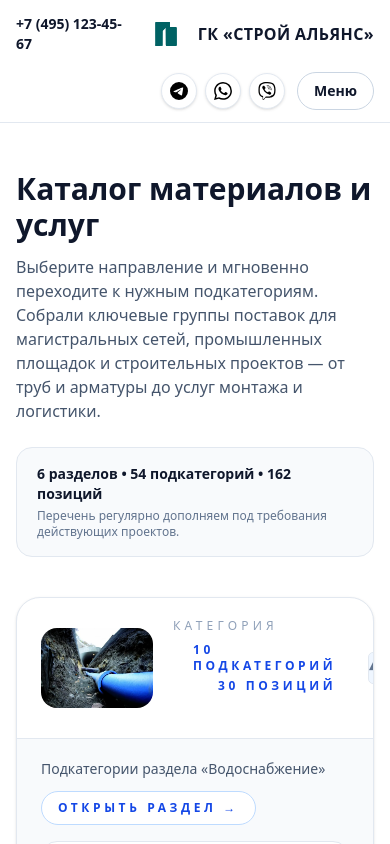
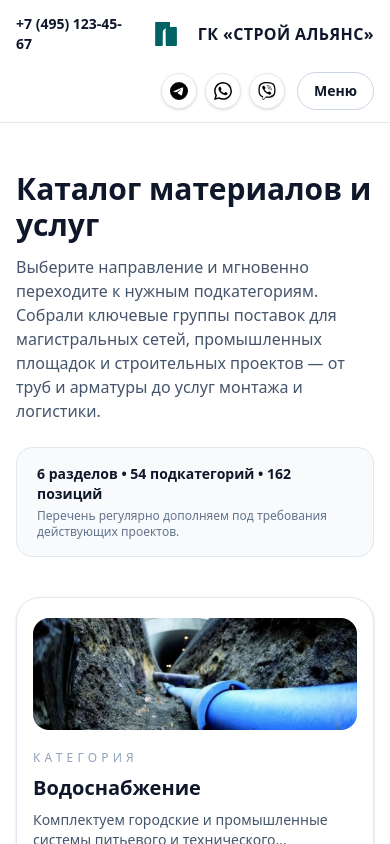
Before and after one commit to NeoKommersant/sitestroy, a Next.js app: page /catalog in a window 390 px wide. Shown: the top 844 px of the page. Built offline with nearby package versions, Linux system fonts and the light colour scheme.

Commit message:
адаптация моб версии

```diff
--- a/app/catalog/CatalogExplorer.tsx
+++ b/app/catalog/CatalogExplorer.tsx
@@ -20,20 +20,32 @@ const AccordionCategory = ({ category, isOpen, onToggle }: AccordionCategoryProp
   const [maxHeight, setMaxHeight] = useState(0);
 
   useEffect(() => {
-    if (containerRef.current) {
-      setMaxHeight(containerRef.current.scrollHeight);
-    }
-  }, [category.sub.length, isOpen]);
+    if (typeof window === "undefined" || !containerRef.current) return;
+    const node = containerRef.current;
+
+    const updateHeight = () => {
+      const measured = node.scrollHeight;
+      setMaxHeight(measured);
+    };
+
+    updateHeight();
+
+    const observer = new ResizeObserver(updateHeight);
+    observer.observe(node);
+
+    return () => observer.disconnect();
+  }, [category.sub.length]);
 
   return (
     <article className="overflow-hidden rounded-3xl border border-slate-200 bg-white shadow-sm transition hover:border-blue-200">
       <button
         type="button"
         onClick={onToggle}
-        className="flex w-full items-center gap-5 px-6 py-5 text-left transition hover:bg-slate-50"
+        className="flex w-full flex-col gap-5 px-4 py-5 text-left transition hover:bg-slate-50 sm:flex-row sm:items-center sm:px-6"
         aria-expanded={isOpen}
+        aria-controls={`catalog-category-${category.slug}`}
       >
-        <div className="relative h-20 w-28 flex-shrink-0 overflow-hidden rounded-2xl">
+        <div className="relative h-28 w-full overflow-hidden rounded-2xl sm:h-20 sm:w-28 md:h-24 md:w-32">
           <Image
             src={category.image}
             alt={category.title}
@@ -44,18 +56,16 @@ const AccordionCategory = ({ category, isOpen, onToggle }: AccordionCategoryProp
         </div>
         <div className="min-w-0 flex-1 space-y-2">
           <div className="text-xs uppercase tracking-[0.35em] text-slate-400">Категория</div>
-          <h3 className="truncate text-xl font-semibold text-slate-900">{category.title}</h3>
+          <h3 className="text-xl font-semibold text-slate-900 sm:truncate">{category.title}</h3>
           <p className="line-clamp-2 text-sm text-slate-600">{category.intro}</p>
         </div>
-        <div className="flex flex-col items-end gap-1 text-xs font-semibold uppercase tracking-[0.3em] text-blue-700">
+        <div className="flex flex-col items-start gap-1 text-xs font-semibold uppercase tracking-[0.25em] text-blue-700 sm:items-end sm:tracking-[0.3em]">
           <span>{category.sub.length} подкатегорий</span>
-          <span>
-            {category.sub.reduce((acc, sub) => acc + sub.items.length, 0)} позиций
-          </span>
+          <span>{category.sub.reduce((acc, sub) => acc + sub.items.length, 0)} позиций</span>
         </div>
         <span
-          className={`ml-3 flex h-8 w-8 items-center justify-center rounded-full border border-slate-200 text-slate-500 transition duration-300 ${
-            isOpen ? "rotate-180 bg-blue-50 text-blue-700" : "bg-white"
+          className={`ml-auto flex h-9 w-9 items-center justify-center rounded-full border border-slate-200 text-slate-500 transition duration-300 ${
+            isOpen ? "rotate-180 bg-blue-50 text-blue-700 shadow-inner" : "bg-white"
           }`}
           aria-hidden
         >
@@ -65,15 +75,16 @@ const AccordionCategory = ({ category, isOpen, onToggle }: AccordionCategoryProp
       <div
         className="overflow-hidden transition-[max-height] duration-500 ease-in-out"
         style={{ maxHeight: isOpen ? maxHeight : 0 }}
+        id={`catalog-category-${category.slug}`}
       >
-        <div ref={containerRef} className="border-t border-slate-200 bg-slate-50 px-6 py-5">
-          <div className="flex flex-wrap items-center justify-between gap-3 pb-4">
+        <div ref={containerRef} className="border-t border-slate-200 bg-slate-50 px-4 py-5 sm:px-6">
+          <div className="flex flex-col gap-3 pb-4 sm:flex-row sm:flex-wrap sm:items-center sm:justify-between">
             <span className="text-sm text-slate-600">
               Подкатегории раздела &laquo;{category.title}&raquo;
             </span>
             <Link
               href={`/catalog/${category.slug}`}
-              className="inline-flex items-center gap-2 rounded-full border border-blue-200 bg-white px-4 py-2 text-xs font-semibold uppercase tracking-[0.3em] text-blue-700 transition hover:-translate-y-0.5 hover:border-blue-300 hover:text-blue-600"
+              className="inline-flex w-full items-center justify-center gap-2 rounded-full border border-blue-200 bg-white px-4 py-2 text-xs font-semibold uppercase tracking-[0.3em] text-blue-700 transition hover:-translate-y-0.5 hover:border-blue-300 hover:text-blue-600 sm:w-auto"
             >
               Открыть раздел →
             </Link>
@@ -114,7 +125,7 @@ const CatalogExplorer = ({ categories }: CatalogExplorerProps) => {
   const groupedCategories = useMemo(() => categories, [categories]);
 
   return (
-    <div className="space-y-6">
+    <div className="space-y-4 md:space-y-6">
       {groupedCategories.map((category) => (
         <AccordionCategory
           key={category.slug}
--- a/app/catalog/[category]/[sub]/page.tsx
+++ b/app/catalog/[category]/[sub]/page.tsx
@@ -117,7 +117,8 @@ export default function SubcategoryPage({ params }: { params: Params }) {
             </div>
           ) : (
             <div className="overflow-hidden rounded-3xl border border-slate-200 bg-white shadow-sm">
-              <div className="hidden grid-cols-[minmax(0,40%)_minmax(0,1fr)_auto] border-b border-slate-200 bg-slate-50 px-6 py-4 text-xs font-semibold uppercase tracking-[0.3em] text-slate-500 md:grid">
+              <div className="overflow-x-auto">
+                <div className="hidden min-w-[560px] grid-cols-[minmax(240px,0.6fr)_minmax(240px,1fr)_auto] border-b border-slate-200 bg-slate-50 px-6 py-4 text-xs font-semibold uppercase tracking-[0.3em] text-slate-500 md:grid">
                   <div>Полное наименование</div>
                   <div>Важные характеристики</div>
                   <div className="text-right">Действия</div>
@@ -126,7 +127,7 @@ export default function SubcategoryPage({ params }: { params: Params }) {
                   {sub.items.map((item) => (
                     <div
                       key={item.slug}
-                    className="grid gap-4 px-4 py-5 transition md:grid-cols-[minmax(0,40%)_minmax(0,1fr)_auto] md:px-6 hover:bg-slate-50"
+                      className="grid gap-4 px-4 py-5 transition hover:bg-slate-50 md:min-w-[560px] md:grid-cols-[minmax(240px,0.6fr)_minmax(240px,1fr)_auto] md:px-6"
                     >
                       <div>
                         <div className="text-base font-semibold text-slate-900">{item.title}</div>
@@ -134,13 +135,11 @@ export default function SubcategoryPage({ params }: { params: Params }) {
                           <div className="mt-1 text-xs uppercase tracking-[0.2em] text-slate-500">Артикул: {item.sku}</div>
                         )}
                       </div>
-                    <div className="text-sm text-slate-600">
-                      {item.desc ?? "Характеристики уточняются по запросу."}
-                    </div>
+                      <div className="text-sm text-slate-600">{item.desc ?? "Характеристики уточняются по запросу."}</div>
                       <div className="flex items-start justify-end">
                         <Link
                           href={`/catalog/${cat.slug}/${sub.slug}/${item.slug}`}
-                        className="inline-flex items-center gap-2 rounded-full border border-blue-200 px-4 py-2 text-xs font-semibold uppercase tracking-[0.3em] text-blue-700 transition hover:-translate-y-0.5 hover:border-blue-300 hover:text-blue-600"
+                          className="inline-flex w-full items-center justify-center gap-2 rounded-full border border-blue-200 px-4 py-2 text-xs font-semibold uppercase tracking-[0.3em] text-blue-700 transition hover:-translate-y-0.5 hover:border-blue-300 hover:text-blue-600 sm:w-auto"
                         >
                           Подробнее
                           <span aria-hidden>→</span>
@@ -150,6 +149,7 @@ export default function SubcategoryPage({ params }: { params: Params }) {
                   ))}
                 </div>
               </div>
+            </div>
           )}
         </div>
       </div>
--- a/app/catalog/[category]/page.tsx
+++ b/app/catalog/[category]/page.tsx
@@ -92,7 +92,7 @@ export default function CategoryPage({ params }: { params: Params }) {
 
           <section className="space-y-6">
             <h2 className="text-sm font-semibold uppercase tracking-[0.3em] text-slate-500">Подкатегории</h2>
-            <div className="grid gap-6 sm:grid-cols-2">
+            <div className="grid gap-4 sm:gap-6 sm:grid-cols-2">
               {category.sub.map((sub) => (
                 <article
                   key={sub.slug}
@@ -107,14 +107,14 @@ export default function CategoryPage({ params }: { params: Params }) {
                         )}
                         {sub.intro && <p className="text-sm text-slate-600">{sub.intro}</p>}
                       </div>
-                      <span className="rounded-full bg-blue-50 px-4 py-1 text-xs font-semibold uppercase tracking-[0.25em] text-blue-700">
+                      <span className="rounded-full bg-blue-50 px-4 py-1 text-xs font-semibold uppercase tracking-[0.25em] text-blue-700 whitespace-nowrap">
                         {sub.items.length} позиций
                       </span>
                     </div>
                   </div>
                   <Link
                     href={`/catalog/${category.slug}/${sub.slug}`}
-                    className="mt-6 inline-flex items-center gap-2 text-sm font-semibold text-blue-700 transition hover:text-blue-600"
+                    className="mt-6 inline-flex w-full items-center justify-center gap-2 rounded-full border border-blue-200 px-4 py-2 text-sm font-semibold text-blue-700 transition hover:-translate-y-0.5 hover:border-blue-300 hover:text-blue-600 sm:w-auto sm:justify-start sm:rounded-none sm:border-none sm:px-0 sm:py-0"
                   >
                     Открыть номенклатуру
                     <span aria-hidden>→</span>
```
Lines whose indentation alone changed are shown as unchanged.
